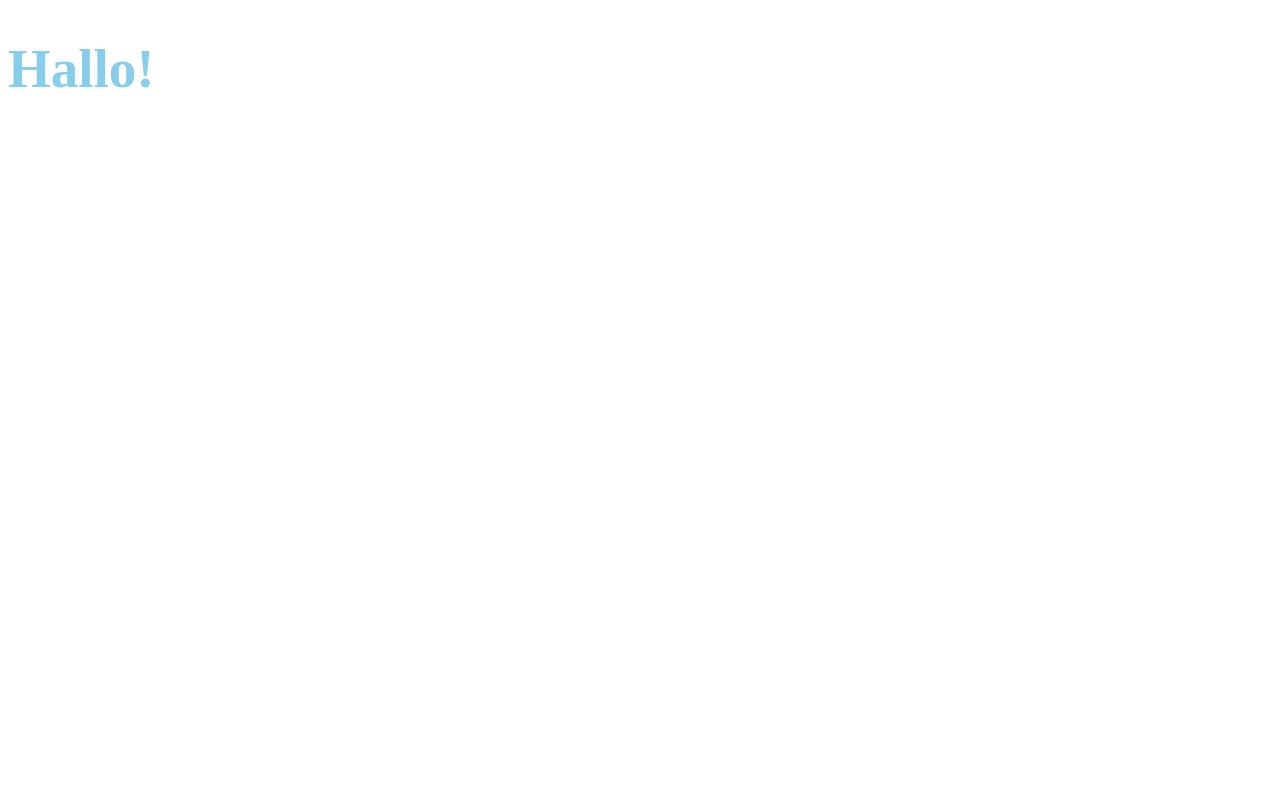
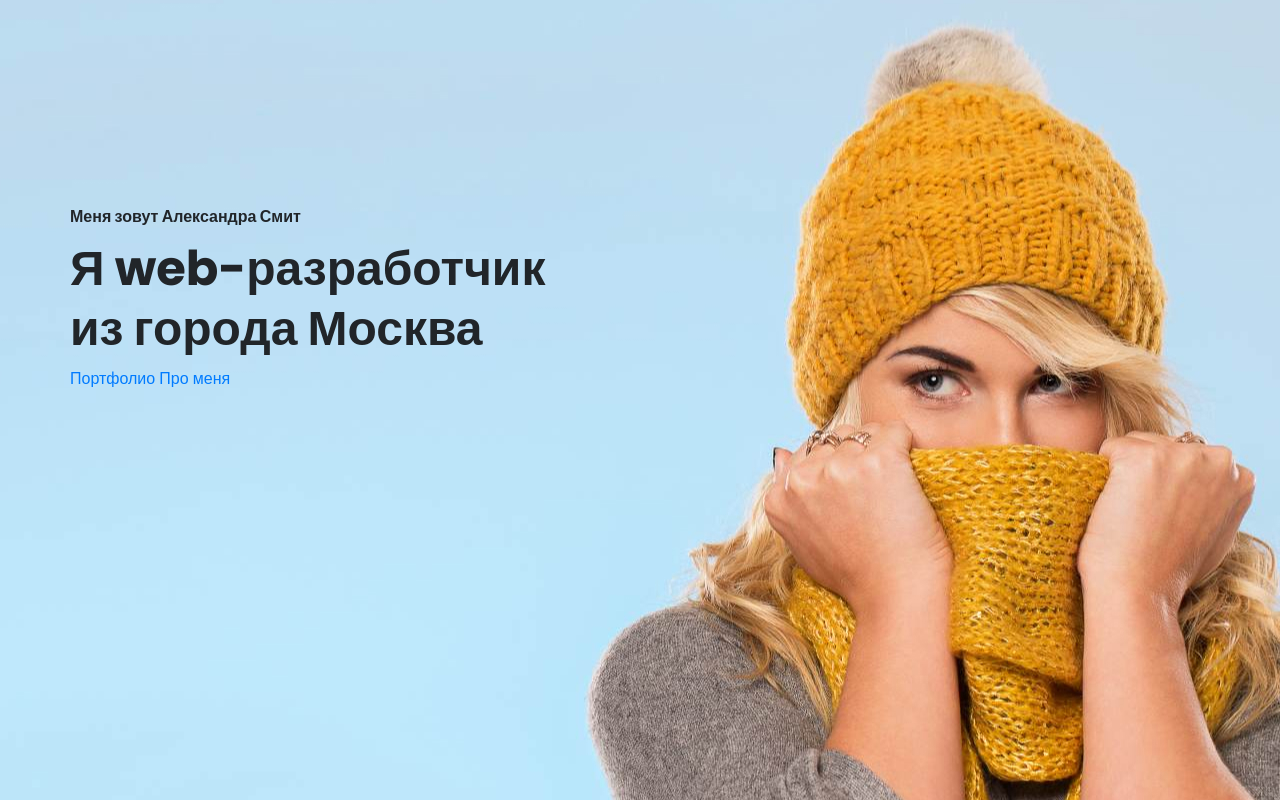
Before and after one commit to RomanVoronezh/portfolio, a website: page src/index.html in a window 1280 px wide. Drawn offline with nearby package versions, Linux system fonts and the light colour scheme; files that its build step writes are made by us from their sources; files whose address does not match are found by name.

Commit message:
css first block

```diff
--- a/src/index.html
+++ b/src/index.html
@@ -10,7 +10,17 @@
    <link rel="stylesheet" href="css/style.min.css">
 </head>
 <body>
-   <h1>Hallo!</h1>
+  <section class="promo">
+     <div class="container">
+        <div class="title title_fz16">Меня зовут Александра Смит</div>
+        <h1 class="title title_fz48 promo__title">Я web-разработчик
+         из города Москва</h1>
+         <div class="promo__btns">
+            <a href="#" class="promo__link btn">Портфолио</a>
+            <a href="#" class="promo__link">Про меня</a>
+         </div>
+     </div>
+  </section>
    <script src="js/script.js"></script>
 </body>
 </html>
--- a/src/sass/base/_variables.scss
+++ b/src/sass/base/_variables.scss
@@ -0,0 +1 @@
+$main-color: #FFA501;
--- /dev/null
+++ b/src/sass/blocks/_promo.scss
@@ -0,0 +1,10 @@
+.promo {
+    min-height: 100vh;
+    position: relative;
+    background: url('../img/main_bg.jpg') no-repeat 50%/cover;
+    padding-top: 205px;
+    &__title {
+        width: 535px;
+        margin-top: 10px;
+    }
+}
--- /dev/null
+++ b/src/sass/blocks/_title.scss
@@ -0,0 +1,18 @@
+.title {
+    font-weight: bold;
+    font-size: 36px;
+    line-height: 60px;
+    &_fz14 {
+        font-size: 14px;
+        line-height: 21px;
+    }
+    &_fz16 {
+        font-size: 16px;
+        line-height: 24px;
+    }
+    &_fz48 {
+        font-size: 48px;
+
+    }
+
+}
--- a/src/sass/style.scss
+++ b/src/sass/style.scss
@@ -1,4 +1,18 @@
-h1 {
-   color: skyblue;
-   font-size: 55px;
+@import 'libs/bootstrap-reboot.min';
+@import url('https://fonts.googleapis.com/css2?family=Poppins:wght@500;700&display=swap');
+
+@import 'base/variables';
+
+* {
+   font-family: 'Poppins', sans-serif;
+   margin: 0;
+   padding: 0;
 }
+
+.container {
+   width: 1140px;
+   margin: 0 auto;
+}
+
+@import 'blocks/promo';
+@import 'blocks/title';
```
Also changed, not shown: dist/css/style.min.css, dist/index.html.
